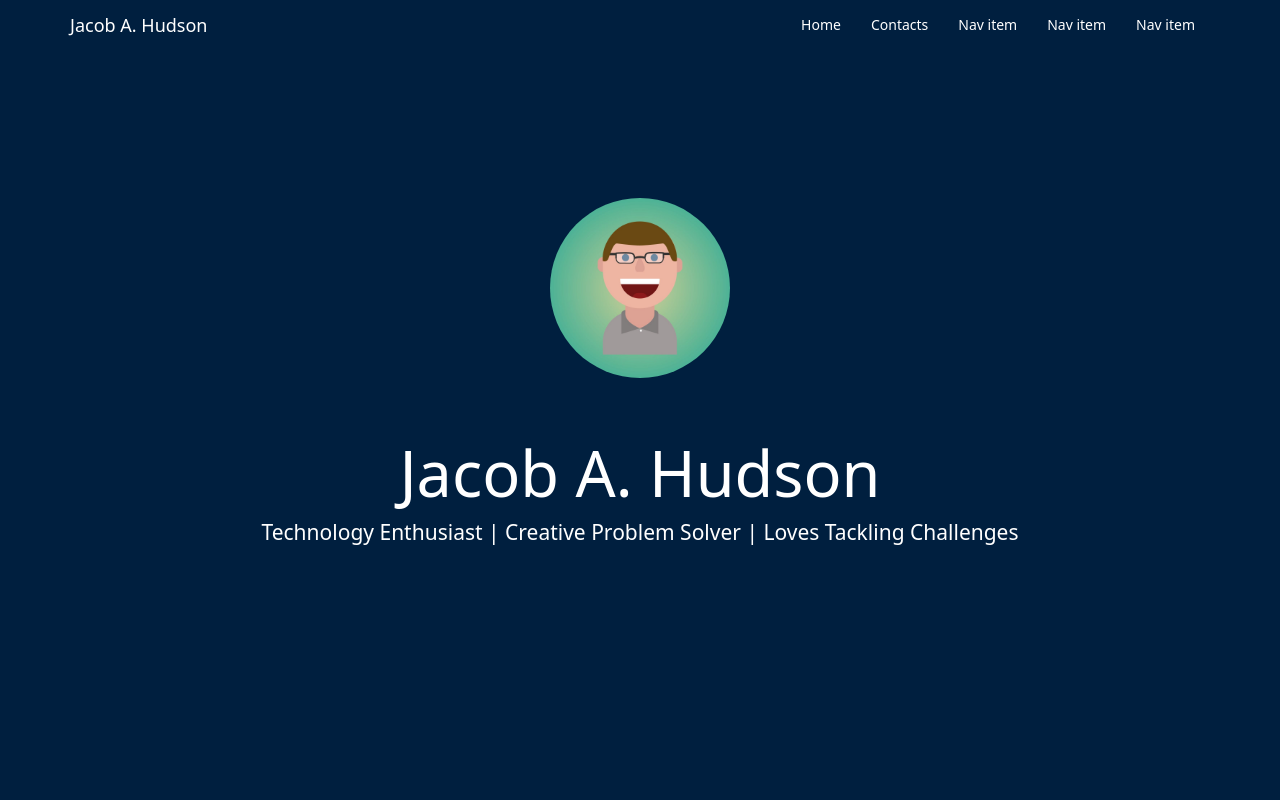
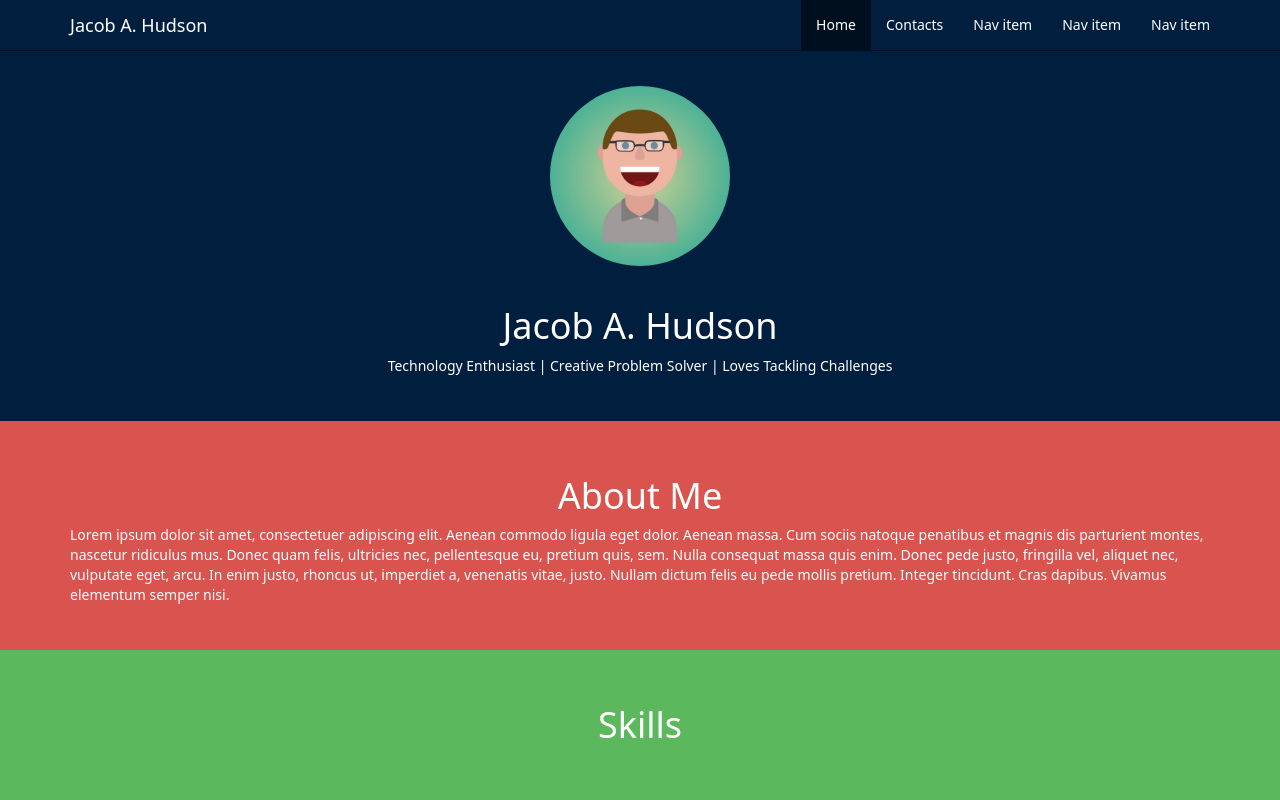
Before and after one commit to jacob-hudson/Jacob-Hudson, a plain HTML site: page testing/index.html in a window 1280 px wide. Shown: the top 800 px of the page. Drawn offline with nearby package versions, Linux system fonts and the light colour scheme.

Commit message:
Home section refresh

```diff
--- a/testing/index.html
+++ b/testing/index.html
@@ -1,4 +1,5 @@
-<html><head><link rel="icon" href="favicon.ico">
+<html><head><meta name="description" content="Technology Enthusiast | Creative Problem Solver | Loves Tackling Challenges"><title>Jacob A. Hudson</title>
+    <link rel="icon" href="favicon.ico">
     <meta charset="utf-8">
     <meta name="viewport" content="width=device-width, initial-scale=1">
     <script type="text/javascript" src="http://cdnjs.cloudflare.com/ajax/libs/jquery/2.0.3/jquery.min.js"></script>
@@ -6,8 +7,7 @@
     <link href="http://cdnjs.cloudflare.com/ajax/libs/font-awesome/4.3.0/css/font-awesome.min.css" rel="stylesheet" type="text/css">
     <link href="index.css" rel="stylesheet" type="text/css">
   </head><body>
-        <div class="cover">
-            <div class="navbar navbar-default">
+    <div class="navbar navbar-default navbar-static-top">
       <div class="container">
         <div class="navbar-header">
           <button type="button" class="navbar-toggle" data-toggle="collapse" data-target="#navbar-ex-collapse">
@@ -16,7 +16,7 @@
             <span class="icon-bar"></span>
             <span class="icon-bar"></span>
           </button>
-                        <a class="navbar-brand">Jacob A. Hudson</a>
+          <a class="navbar-brand" href="#">Jacob A. Hudson</a>
         </div>
         <div class="collapse navbar-collapse" id="navbar-ex-collapse">
           <ul class="nav navbar-nav navbar-right">
@@ -26,19 +26,26 @@
             <li>
               <a href="#">Contacts</a>
             </li>
-                        <li><a href="#">Nav item</a></li><li><a href="#">Nav item</a></li><li><a href="#">Nav item</a></li></ul>
+            <li>
+              <a href="#">Nav item</a>
+            </li>
+            <li>
+              <a href="#">Nav item</a>
+            </li>
+            <li>
+              <a href="#">Nav item</a>
+            </li>
+          </ul>
         </div>
       </div>
     </div>
-            <div class="cover-image"></div>
+    <div class="section">
       <div class="container">
         <div class="row">
-                    <div class="col-md-12 text-center">
-                        <img src="jacob.jpg" id="avatar">
-                        <h1>Jacob A. Hudson</h1>
-                        <p>Technology Enthusiast | Creative Problem Solver | Loves Tackling Challenges</p>
-                        <br>
-                        <br>
+          <div class="col-md-12">
+            <img src="jacob.jpg" id="avatar" class="center-block img-circle">
+            <h1 class="text-center">Jacob A. Hudson</h1>
+            <p class="text-center">Technology Enthusiast | Creative Problem Solver | Loves Tackling Challenges</p>
           </div>
         </div>
       </div>
@@ -47,7 +54,7 @@
       <div class="container">
         <div class="row">
           <div class="col-md-12">
-                        <h1>About Me</h1>
+            <h1 class="text-center">About Me</h1>
             <p>Lorem ipsum dolor sit amet, consectetuer adipiscing elit. Aenean commodo
               ligula eget dolor. Aenean massa. Cum sociis natoque penatibus et magnis
               dis parturient montes, nascetur ridiculus mus. Donec quam felis, ultricies
@@ -57,7 +64,6 @@
               felis eu pede mollis pretium. Integer tincidunt. Cras dapibus. Vivamus
               elementum semper nisi.</p>
           </div>
-
         </div>
       </div>
     </div>
```
Lines whose indentation alone changed are shown as unchanged.
